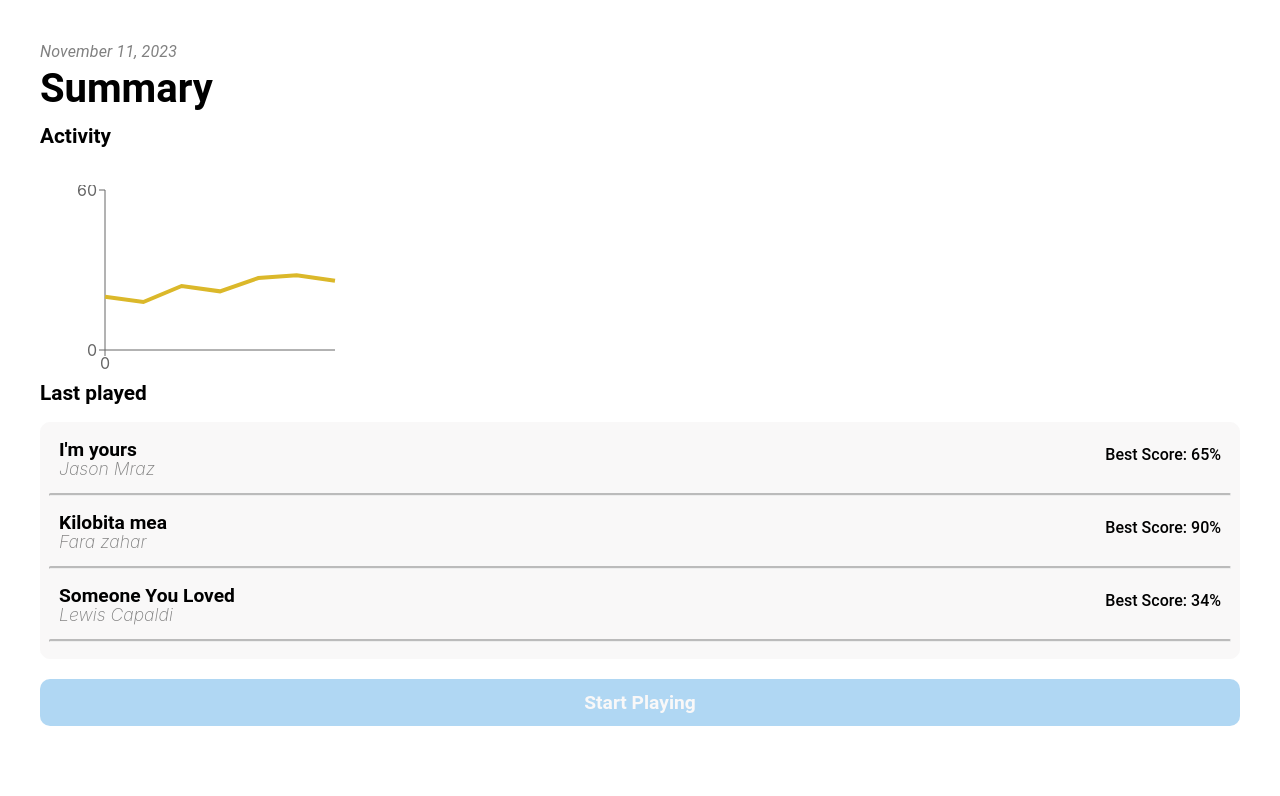
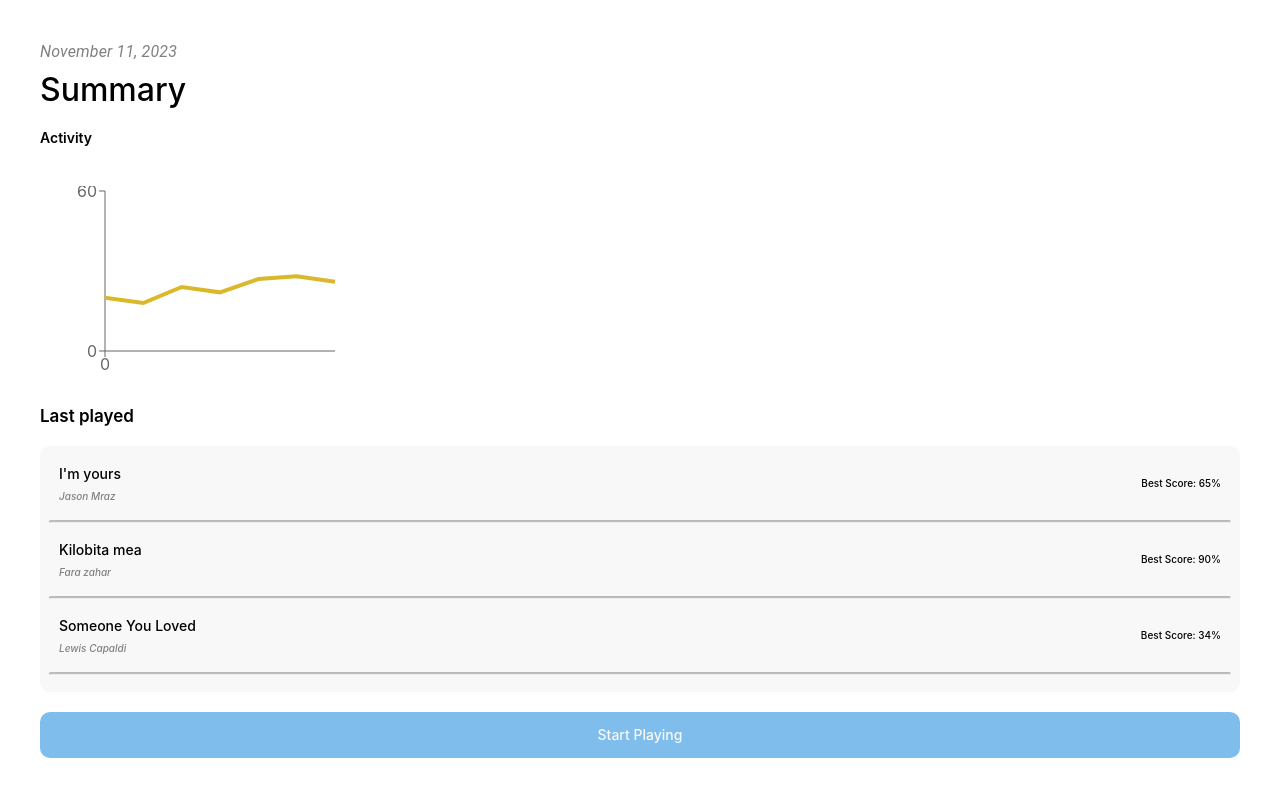
Before and after one commit to toast3rx/smarthack2023, a React (Create React App) app: page /summary in a window 1280 px wide. Shown: the top 796 px of the page. Built offline with nearby package versions, Linux system fonts and the light colour scheme.

Commit message:
improved ui

```diff
--- a/src/components/styles/MusicTab.css
+++ b/src/components/styles/MusicTab.css
@@ -3,7 +3,7 @@
 }
 
 .tab {
-font-family: "Roboto", sans-serif;
+font-family: "Inter", sans-serif;
 font-size: 0.95rem;
 font-weight: 600;
 line-height: 30px;
@@ -17,7 +17,7 @@ padding-right: 20px;
 }
 
 .bpm {
-  font-family: "Roboto", sans-serif;
+  font-family: "Inter", sans-serif;
 font-size: 1rem;
 font-weight: 600;
 line-height: 30px;
@@ -29,9 +29,9 @@ text-align: left;
 .button {
   background-color: #7fbeec9d;
   color: #f9f8f8;
-  font-family: "Roboto", sans-serif;
-  font-size: 1.2rem;
-  font-weight: 600;
+  font-family: "Inter", sans-serif;
+  font-size: 16px;
+  font-weight: 550;
   line-height: 17px;
   letter-spacing: 0em;
   text-align: center;
@@ -43,27 +43,26 @@ text-align: left;
 }
 
 .scoreDiv {
-font-family: "Roboto", sans-serif;
-font-size: 1.5rem;
-font-weight: 600;
-line-height: 30px;
-letter-spacing: 0em;
-text-align: center;
-margin-top: 20px;
+  font-family: "Inter", sans-serif;
+  font-size: 24px;
+  font-weight: 550;
+  line-height: 30px;
+  letter-spacing: 0em;
+  text-align: center;
+  margin-top: 20px;
 }
 
 .tryagainBtn {
   background-color: #7fbeec9d;
   color: #f9f8f8;
-  font-family: "Roboto", sans-serif;
-  font-size: 1.2rem;
-  font-weight: 600;
+  font-family: "Inter", sans-serif;
+  font-size: 16px;
+  font-weight: 500;
   line-height: 17px;
   letter-spacing: 0em;
   text-align: center;
-  padding: 15px;
-  width: 40%;
+  padding: 20px;
+  /* width: 40%; */
   border: 0;
   border-radius: 10px;
-  /* margin-top: 70px; */
 }
--- a/src/components/styles/MyMusic.css
+++ b/src/components/styles/MyMusic.css
@@ -1,7 +1,7 @@
 .music-title {
-font-family: "Roboto", sans-serif;
-font-size: 1.3rem;
-font-weight: 600;
+font-family: "Inter", sans-serif;
+font-size: 32px;
+font-weight: 500;
 line-height: 39px;
 letter-spacing: 0em;
 text-align: left;
--- a/src/components/styles/Song.css
+++ b/src/components/styles/Song.css
@@ -4,34 +4,32 @@
 }
 
 .author {
-	font-family: "Roboto", sans-serif;
-font-size: 1.2rem;
+font-family: "Inter";
+font-size: 20px;
 font-style: italic;
-font-weight: 600;
-line-height: 15px;
-letter-spacing: 0em;
-text-align: left;
+font-weight: 400;
+line-height: normal;
+/* letter-spacing: 0em; */
+/* text-align: left; */
 
 }
 
 .song-title {
-	font-family: "Roboto", sans-serif;
-font-size: 1.4rem;
-font-weight: 800;
-line-height: 24px;
-letter-spacing: 0em;
-text-align: left;
-
+	font-family: "Inter";
+	font-size: 32px;
+	font-weight: 500;
+	text-align: left;
+	font-style: normal;
 }
 
 .score {
-font-family: "Roboto", sans-serif;
-font-size: 1rem;
-font-weight: 600;
-line-height: 15px;
-letter-spacing: 0em;
-text-align: left;
-float:right;
+	font-family: "Inter", sans-serif;
+	font-size: 20px;
+	font-weight: 500;
+/* line-height: 15px; */
+	letter-spacing: 0em;
+	text-align: left;
+	float:right;
 }
 
 .rounded {
--- a/src/components/styles/SongItem.css
+++ b/src/components/styles/SongItem.css
@@ -1,31 +1,31 @@
 .songtitle {
-  font-family: "Roboto", sans-serif;
-  font-size: 1.2rem;
-  font-weight: 700;
+  font-family: "Inter", sans-serif;
+  font-size: 14px;
+  font-weight: 500;
   line-height: 17px;
   letter-spacing: 0em;
   text-align: left;
 }
 
 .author {
-  font-family: Inter;
-  font-size: 1.1rem;
+  font-family: "Inter";
+  font-size: 10px;
   font-style: italic;
-  font-weight: 200;
+  font-weight: 500;
   line-height: 12px;
   letter-spacing: 0em;
   text-align: left;
   color: grey;
-  margin-top: 5px;
+  margin-top: 8px;
 }
 
 .score {
-font-family: "Roboto", sans-serif;
-  font-size: 1rem;
+font-family: "Inter";
+  font-size: 10px;
   font-weight: 550;
   line-height: 17px;
-  letter-spacing: 0em;
+  /* letter-spacing: 0em; */
   text-align: left;
-  margin-top: 5px;
+  margin-top: 10px;
   float: right;
 }
--- a/src/components/styles/Summary.css
+++ b/src/components/styles/Summary.css
@@ -1,44 +1,48 @@
 .date {
-  font-family: "Roboto", sans-serif;
+  font-family: "Inter", sans-serif;
+  font-size: 10px;
+  font-style: italic;
   font-weight: 200;
-  font-style: italic;
-  line-height: 12.1px;
-  font-size: 1rem;
+  line-height: normal;
+  letter-spacing: 0em;
+  text-align: left;
   color: grey;
-  margin-left: 20px;
 }
 
 .summary {
-  font-family: "Roboto", sans-serif;
-  font-weight: 600;
-  line-height: 38.73px;
-  font-size: 2.5rem;
+  font-family: "Inter";
+  font-weight: 500;
+  font-style: normal;
+  line-height: normal;
+  font-size: 32px;
 }
 
 .activity {
   margin-top: 20px;
-  font-family: "Roboto", sans-serif;
+  font-family: "Inter";
   font-weight: 600;
   line-height: 17px;
-  font-size: 1.3rem;
+  font-size: 14px;
+  font-style: normal;
 }
 
 .last-played {
-  font-family: "Roboto", sans-serif;
-  font-size: 1.3rem;
-  font-weight: 700;
-  line-height: 17px;
-  letter-spacing: 0em;
-  text-align: left;
+  margin-top: 20px;
+  font-family: "Inter";
+  font-weight: 600;
+  font-size: 17px;
+  font-style: normal;
+  width: 179px;
+  height: 20px;
 }
 
 .button-play {
-  background-color: #7fbeec9d;
+  background-color: #7fbeec;
   color: #f9f8f8;
-  font-family: "Roboto", sans-serif;
-  font-size: 1.2rem;
-  font-weight: 600;
-  line-height: 17px;
+  font-family: "Inter", sans-serif;
+  font-size: 14px;
+  font-weight: 550;
+  line-height: 16px;
   letter-spacing: 0em;
   text-align: center;
   padding: 15px;
```
Also changed, not shown: 1 other file (tests, documents, lock files or other folders).
